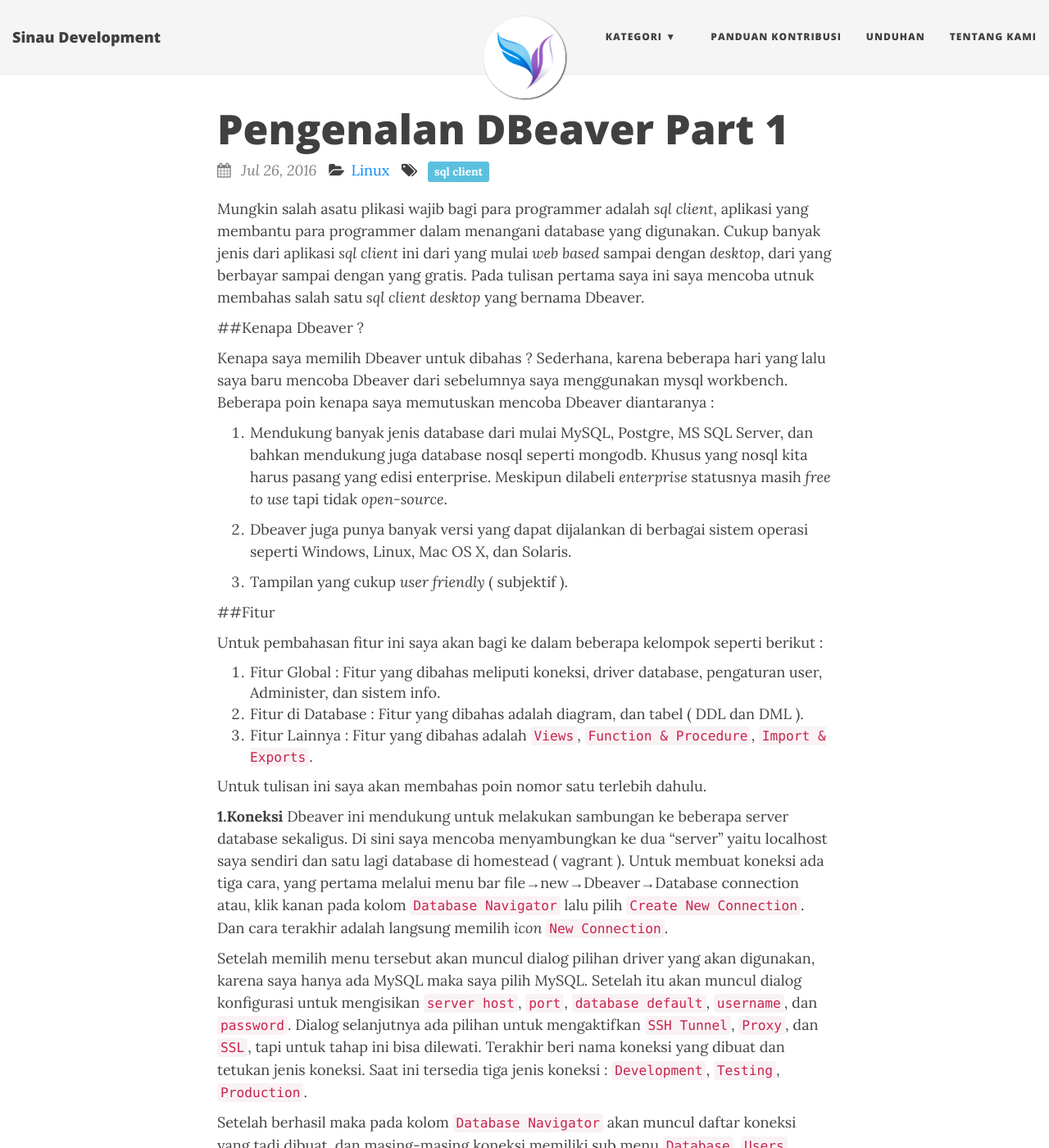
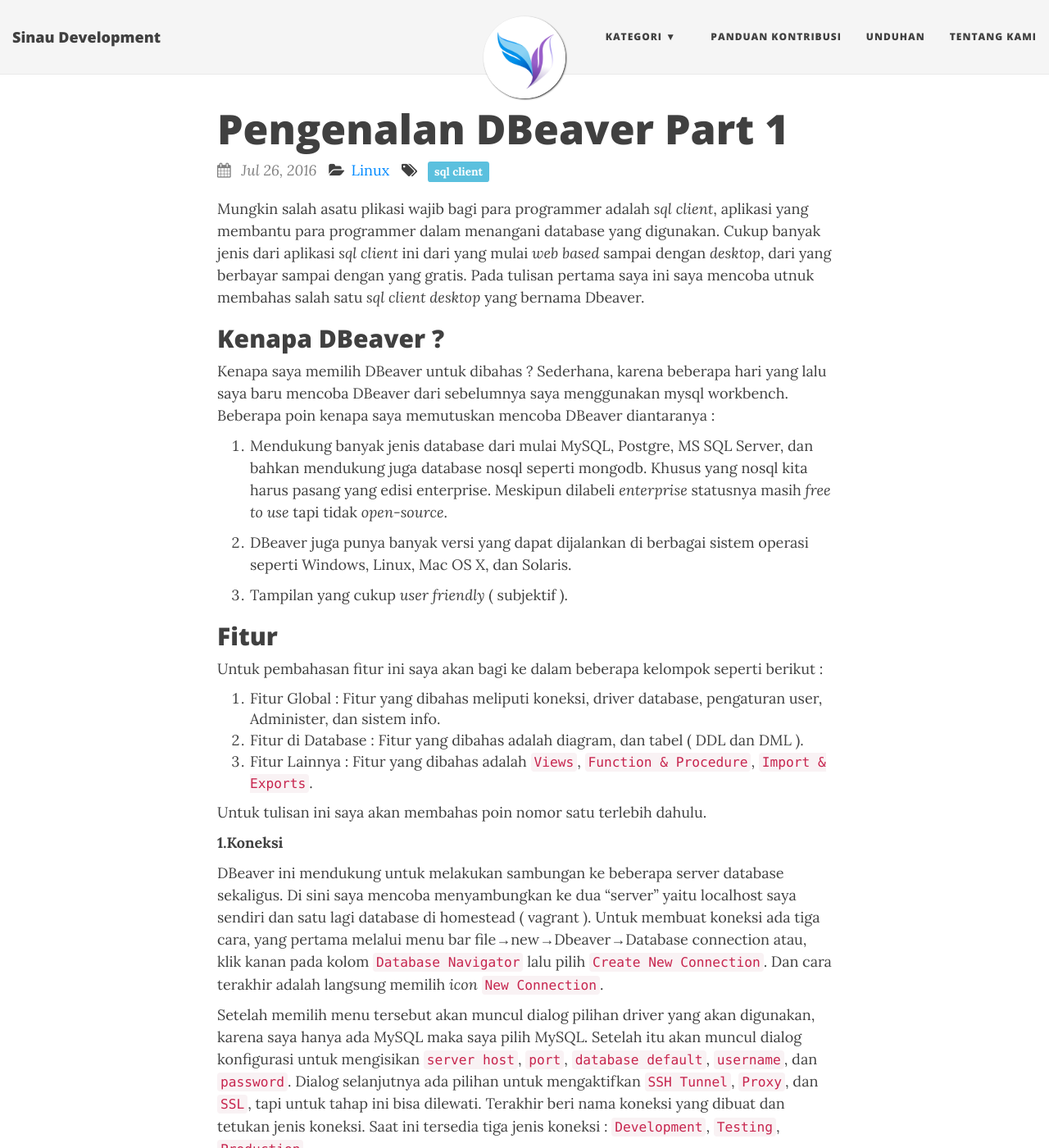
Before and after one commit to SinauDev/SinauDev.github.io, a Jekyll site: the page built from _posts/2016-07-26-Pengenalan-Dbeaver-1.md, in a window 1280 px wide and 1400 px high. Shown: the whole window at 82% size. Built offline with Jekyll 4.4.1, drawn with Linux system fonts in a browser that asks for light colours; nearby versions of some CDN libraries; comment, search, counter and statistics services are not loaded.

```diff
--- a/_posts/2016-07-26-Pengenalan-Dbeaver-1.md
+++ b/_posts/2016-07-26-Pengenalan-Dbeaver-1.md
@@ -5,19 +5,20 @@ author: aries
 category: linux
 tags: [sql client]
 ---
+
 Mungkin salah asatu plikasi wajib bagi para programmer adalah _sql client_, aplikasi yang membantu para programmer dalam menangani database yang digunakan. Cukup banyak jenis dari aplikasi _sql client_ ini dari yang mulai _web based_ sampai dengan _desktop_, dari yang berbayar sampai dengan yang gratis. Pada tulisan pertama saya ini saya mencoba utnuk membahas salah satu _sql client desktop_ yang bernama Dbeaver.
 
-##Kenapa Dbeaver ?
+## Kenapa DBeaver ?
 
-Kenapa saya memilih Dbeaver untuk dibahas ? Sederhana, karena beberapa hari yang lalu saya baru  mencoba Dbeaver dari sebelumnya saya menggunakan mysql workbench. Beberapa poin kenapa saya memutuskan mencoba Dbeaver diantaranya :
+Kenapa saya memilih DBeaver untuk dibahas ? Sederhana, karena beberapa hari yang lalu saya baru  mencoba DBeaver dari sebelumnya saya menggunakan mysql workbench. Beberapa poin kenapa saya memutuskan mencoba DBeaver diantaranya :
 
 1. Mendukung banyak jenis database dari mulai MySQL, Postgre, MS SQL Server, dan bahkan mendukung juga database nosql seperti mongodb. Khusus yang nosql kita harus pasang yang edisi enterprise. Meskipun dilabeli _enterprise_ statusnya masih _free to use_ tapi tidak _open-source_.
 
-2. Dbeaver juga punya banyak versi yang dapat dijalankan di berbagai sistem operasi seperti Windows, Linux, Mac OS X, dan Solaris.
+2. DBeaver juga punya banyak versi yang dapat dijalankan di berbagai sistem operasi seperti Windows, Linux, Mac OS X, dan Solaris.
 
 3. Tampilan yang cukup _user friendly_ ( subjektif ).
 
-##Fitur
+## Fitur
 
 Untuk pembahasan fitur ini saya akan bagi ke dalam beberapa kelompok seperti berikut :
 
@@ -28,7 +29,8 @@ Untuk pembahasan fitur ini saya akan bagi ke dalam beberapa kelompok seperti ber
 Untuk tulisan ini saya akan membahas poin nomor satu terlebih dahulu.
 
 **1.Koneksi**
-Dbeaver ini mendukung untuk melakukan sambungan ke beberapa server database sekaligus. Di sini saya mencoba menyambungkan ke dua “server” yaitu localhost saya sendiri dan satu lagi database di homestead ( vagrant ).
+
+DBeaver ini mendukung untuk melakukan sambungan ke beberapa server database sekaligus. Di sini saya mencoba menyambungkan ke dua “server” yaitu localhost saya sendiri dan satu lagi database di homestead ( vagrant ).
 Untuk membuat koneksi ada tiga cara, yang pertama melalui menu bar file→new→Dbeaver→Database connection atau, klik kanan pada kolom `Database Navigator` lalu pilih `Create New Connection`. Dan cara terakhir adalah langsung memilih _icon_ `New Connection`.
 
 Setelah memilih menu tersebut akan muncul dialog pilihan driver yang akan digunakan, karena saya hanya ada MySQL maka saya pilih MySQL. Setelah itu akan muncul dialog konfigurasi untuk mengisikan `server host`, `port`, `database default`, `username`, dan `password`. Dialog selanjutnya ada pilihan untuk mengaktifkan `SSH Tunnel`, `Proxy`, dan `SSL`, tapi untuk tahap ini bisa dilewati. Terakhir beri nama koneksi yang dibuat dan tetukan jenis koneksi. Saat ini tersedia tiga jenis koneksi : `Development`, `Testing`, `Production`.
@@ -36,17 +38,21 @@ Setelah memilih menu tersebut akan muncul dialog pilihan driver yang akan diguna
 Setelah berhasil maka pada kolom `Database Navigator` akan muncul daftar koneksi yang tadi dibuat, dan masing-masing koneksi memiliki sub menu `Database`, `Users`, `Administer`, dan `System Info`.
 
 **2. Driver Database**
+
 Seperti yang disinggung di atas setidaknya terdapat 33 _driver_ yang disediakan oleh aplikasi ini. Dan jika kita menggunakan yang versi _enterprise_ akan didapatkan tambahan _driver_ untuk database nosql seperti MongoDB dan Cassandra.
 
 **3. Pengaturan User**
+
 Dengan aplikasi ini kita dapat dengan mudah menambahkan atau mengubah `user`. Pertama pilih menu `“Users”`  maka pada kolom utama akan muncul daftar `user` yang terdaftar.
 
 Untuk mengubah `user`, klik dua kali pada `user` yang dipilih maka akan muncul tampilan edit `user` yang berisi `user name`, `host`, `password`, dan `user privileges`. Sedangkan untuk menambah `user` baru cukup klik kanan pada kolom utama dan pilih `Create New User`.
 
 **4. Administer**
+
 Fitur ini berisi informasi _session_ pada database yang digunakan.
 
 **5. System Info**
+
 Sesuai dengan namanya menu ini lebih berisi informasi-informasi umum dari database yang digunakan seperti `session status`, `global status`, `charset`, `user privileges`, dan lain sebagainya.
 
 ##
```
